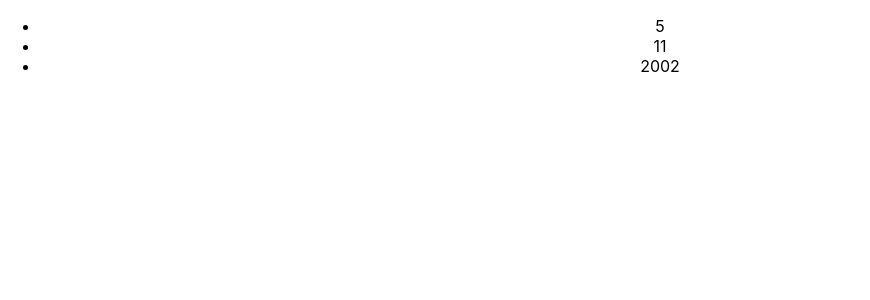
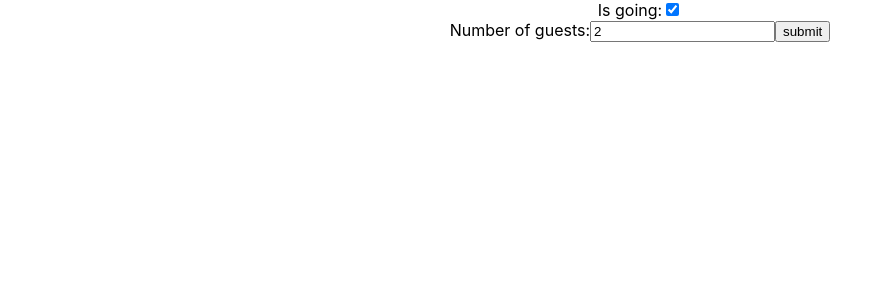
Before and after one commit to ngochaiisme/react-guild, a React (Create React App) app in the folder ReactMainConcept/my-app/: page / in a window 1280 px wide. Shown: the top 300 px of the page, without its empty margins (0-870 px from the left). Built offline with nearby package versions, Linux system fonts and the light colour scheme.

Commit message:
Xử lý Forms

```diff
--- a/ReactMainConcept/my-app/src/App.js
+++ b/ReactMainConcept/my-app/src/App.js
@@ -4,6 +4,9 @@ import Clock from './Clock'
 import DemoLifeCycle from './DemoLifeCycleComponent'
 import LoginControl from './LoginControl'
 import ProductList from './ProductList/ProductList'
+import BasicControlledComponent from './Xử lý Form/ControlledComponent'
+import ControlledExample from './Xử lý Form/ControlledComponent'
+import HandleMultipleInput from './Xử lý Form/Xử lý nhiều input'
 
 function App() {
     return (
@@ -11,7 +14,9 @@ function App() {
             {/* <DemoLifeCycle /> */}
             {/* <Clock /> */}
             {/* <LoginControl /> */}
-            <ProductList />
+            {/* <ProductList /> */}
+            {/* <BasicControlledComponent /> */}
+            <HandleMultipleInput />
         </div>
     )
 }
--- a/ReactMainConcept/my-app/src/Welcome.jsx
+++ /dev/null
@@ -1 +0,0 @@
-//some text
--- /dev/null
+++ b/ReactMainConcept/my-app/src/Xử lý Form/ControlledComponent.jsx
@@ -0,0 +1,36 @@
+import React from 'react'
+export default class BasicControlledComponent extends React.Component {
+    constructor(props) {
+        super(props)
+        this.state = {
+            value: '',
+        }
+        this.handleChange = this.handleChange.bind(this)
+        this.handleSubmit = this.handleSubmit.bind(this)
+    }
+
+    handleChange = (event) => {
+        this.setState({ value: event.target.value })
+    }
+    handleSubmit = (event) => {
+        alert('Name: ' + this.state.value)
+        event.preventDefault()
+    }
+
+    render() {
+        return (
+            <>
+                <form onSubmit={this.handleSubmit}>
+                    <label htmlFor="input">Name</label>
+                    <input
+                        name="input"
+                        type="text"
+                        value={this.state.value}
+                        onChange={this.handleChange}
+                    />
+                    <input type="submit" value="Submit" />
+                </form>
+            </>
+        )
+    }
+}
--- /dev/null
+++ b/ReactMainConcept/my-app/src/Xử lý Form/Xử lý nhiều input.jsx
@@ -0,0 +1,56 @@
+import React from 'react'
+
+export default class HandleMultipleInput extends React.Component {
+    constructor(props) {
+        super(props)
+        this.state = {
+            isGoing: true,
+            numberOfGuests: 2,
+        }
+        this.handleInputChange = this.handleInputChange.bind(this)
+    }
+
+    handleInputChange(event) {
+        const target = event.target
+        const value = target.type === 'checkbox' ? target.checked : target.value
+        const name = target.name
+
+        console.log('target: ' + target + ' value: ' + value + ' name: ' + name)
+
+        this.setState({
+            [name]: value,
+        })
+    }
+
+    handleSubmit = (event) => {
+        event.preventDefault()
+        console.log(this.state)
+    }
+
+    render() {
+        return (
+            <form onSubmit={this.handleSubmit}>
+                <label>
+                    Is going:
+                    <input
+                        name="isGoing"
+                        type="checkbox"
+                        checked={this.state.isGoing}
+                        onChange={this.handleInputChange}
+                    />
+                </label>
+                <br />
+                <label>
+                    Number of guests:
+                    <input
+                        name="numberOfGuests"
+                        type="number"
+                        value={this.state.numberOfGuests}
+                        onChange={this.handleInputChange}
+                    />
+                </label>
+                <input type="submit" value="submit" />
+            </form>
+        )
+    }
+}
```
